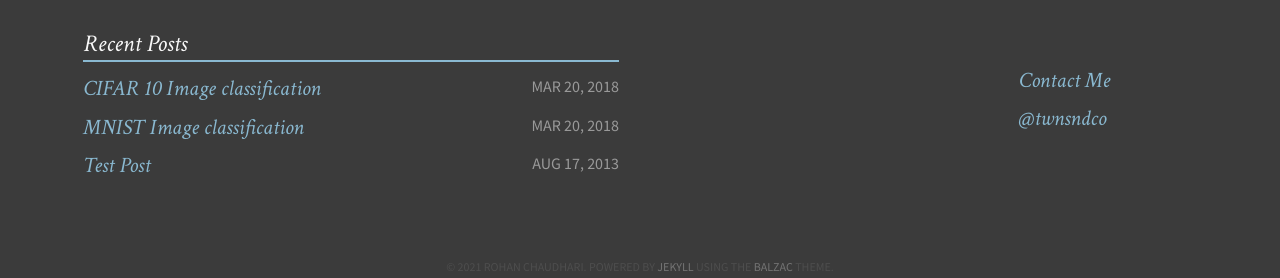
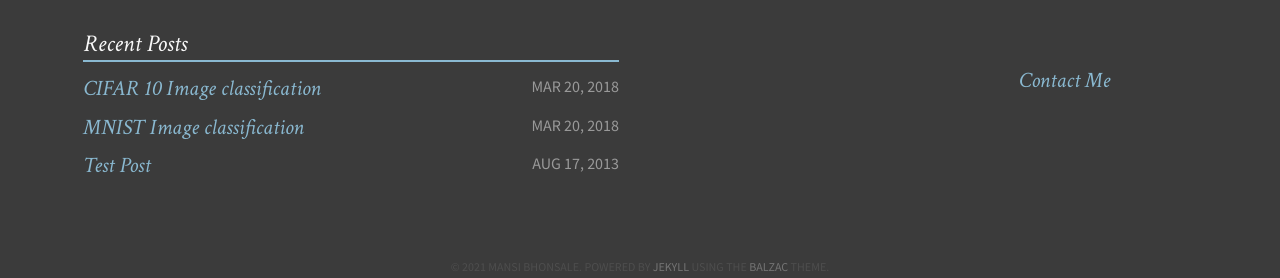
Before and after one commit to Mansi-Life-Beliefs/mansi-life-beliefs.github.io, a Jekyll site: the page built from index.md, in a window 1280 px wide and 900 px high, scrolled down 1085 px. Shown: the part 619-897 px from the top of the window. Built offline with Jekyll 4.4.1, drawn with Linux system fonts in a browser that asks for light colours; part of the change alters nothing that is shown.

Commit message:
few changes

```diff
--- a/_config.yml
+++ b/_config.yml
@@ -1,18 +1,18 @@
 title:            मानसी भोंसले
-tagline:          Personal Website.
-description:      Computer Vision and Natural Language Processing
-canonical: http://jekyll.gtat.me
+tagline:          Mansi's Life Beliefs
+description:      # todo
+canonical:        https://mansi-life-beliefs.github.io
 
 # Owner/author information
 owner:
-  name:           Rohan Chaudhari
-  avatar:         avatar.png
-  bio:            "Data Scientist"
-  email:          chrohan95@gmail.com
-  twitter:        twnsndco
-  github:         rohan1chaudhari
-  instagram:      rohan1chaudhari
-  location:       "Paris, France"
+  name:           Mansi Bhonsale
+  avatar:         avatar.png  #todo
+  bio:            ""
+  email:          # todo
+  # twitter:        twnsndco
+  # github:         rohan1chaudhari
+  # instagram:      rohan1chaudhari
+  location:       "Pune, India"
   # Plug in your disqus shortname!
 
 tools:
@@ -21,20 +21,20 @@ tools:
 
 # Open Graph customization
 opengraph:
-  locale:           en_US
+  locale:           hi_IN
 
 # Links to include in top navigation
 # For external links add external: true
 links:
   - title: About
     url: /about
-  - title: Github
-    url: https://github.com/rohan1chaudhari
-    external: true
+  # - title: Github
+  #   url: https://github.com/rohan1chaudhari
+  #   external: true
 
 
 # http://en.wikipedia.org/wiki/List_of_tz_database_time_zones
-timezone:    Europe/Paris
+timezone:    Asia/Calcutta
 future:      true
 highlighter: pygments
 markdown:    kramdown
```
Also changed, not shown: favicon.ico.
